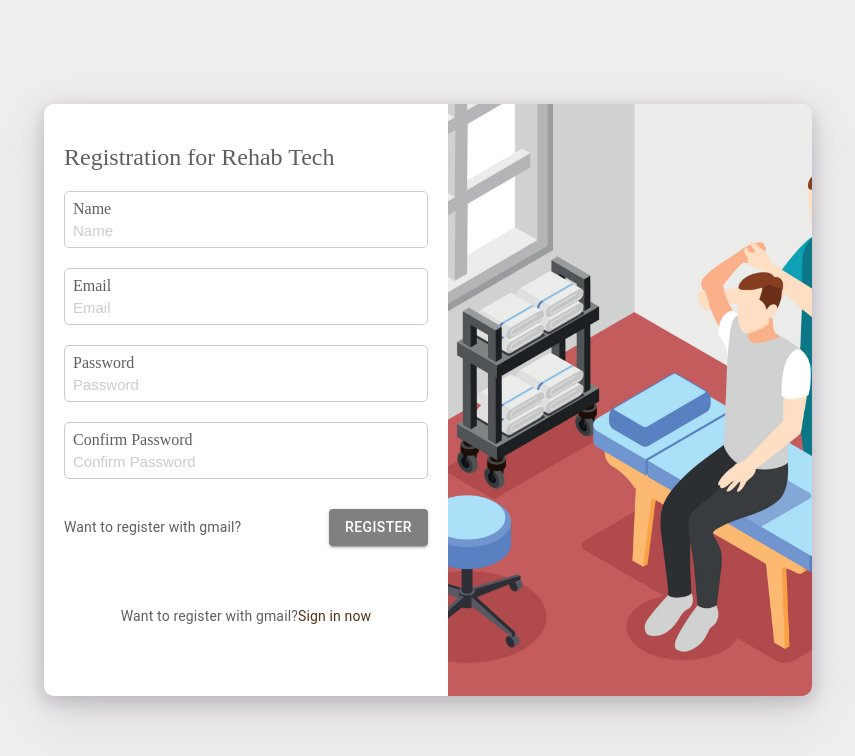
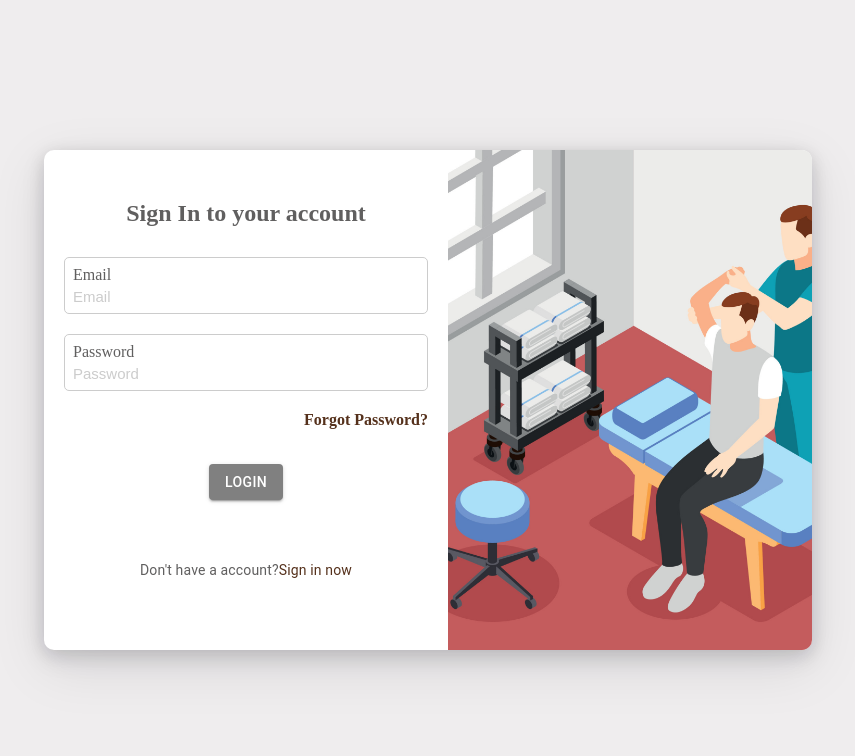
Before and after one commit to Muhammadjamil556/RehabTech, a React (Create React App) app: page / in a window 1280 px wide. Shown: the top 756 px of the page, without its empty margins (212-1067 px from the left). Built offline with nearby package versions, Linux system fonts and the light colour scheme.

Commit message:
login page created

```diff
--- a/src/App.js
+++ b/src/App.js
@@ -1,9 +1,9 @@
-import { Registration } from "./components/registration";
+import { Login } from "./components/login";
 
 function App() {
   return (
     <div className="App">
-      <Registration />
+      <Login />
     </div>
   );
 }
--- a/src/components/login/index.js
+++ b/src/components/login/index.js
@@ -1,7 +1,181 @@
 import React from "react";
 
-const index = () => {
-  return <div>index</div>;
+import image1 from "../../assets/physiotherapy-and-rehabilitation-background-vector.jpg";
+import { makeStyles } from "@mui/styles";
+import { Box, Typography } from "@mui/material";
+import Button from "@mui/material/Button";
+
+export const Login = () => {
+  const classes = useStyles();
+  return (
+    <>
+      <div className={classes.container}>
+        <div className={classes.module}>
+          <div className={classes.moduleContainer}>
+            <div className={classes.leftModule}>
+              <Box sx={{ margin: "30px 0px 30px 0px" }}>
+                <h2 className={classes.heading}>Sign In to your account</h2>
+              </Box>
+              <form>
+                <div className={classes.formContainer}>
+                  <Box className={classes.inputBlock}>
+                    <label>Email</label>
+                    <input
+                      type="email"
+                      name="email"
+                      autoComplete="off"
+                      id="email"
+                      placeholder="Email"
+                      className={classes.inputField}
+                    />
+                  </Box>
+                  <Box className={classes.inputBlock}>
+                    <label>Password</label>
+                    <input
+                      type="password"
+                      autoComplete="off"
+                      name="password"
+                      id="password"
+                      placeholder="Password"
+                      className={classes.inputField}
+                    />
+                  </Box>
+
+                  <Box
+                    sx={{
+                      display: "flex",
+                      alignItems: "center",
+                      justifyContent: "end",
+                      fontWeight: "bold",
+                      marginBottom: "25px",
+                    }}
+                  >
+                    <a
+                      href="https://www.w3schools.com"
+                      className={classes.aTag}
+                      sx={{
+                        fontWeight: "bold",
+                        cursor: "pointer",
+                      }}
+                      variant="body2"
+                    >
+                      Forgot Password?
+                    </a>
+                  </Box>
+                  <Box sx={{ display: "flex", justifyContent: "center" }}>
+                    {" "}
+                    <Button
+                      sx={{ background: "grey", margin: "10px 0px" }}
+                      variant="contained"
+                    >
+                      Login
+                    </Button>
+                  </Box>
+
+                  <Box sx={{ margin: "50px 0px", textAlign: "center" }}>
+                    <Typography variant="body2">
+                      Don't have a account?
+                      <a
+                        href="https://www.w3schools.com"
+                        className={classes.aTag}
+                      >
+                        Sign in now{" "}
+                      </a>
+                    </Typography>
+                  </Box>
+                </div>
+              </form>
+            </div>
+            <Box className={classes.rightModule}>
+              <img className={classes.imgContainer} src={image1} alt="pic" />
+            </Box>
+          </div>
+        </div>
+      </div>
+    </>
+  );
 };
 
-export default index;
+const useStyles = makeStyles((theme) => ({
+  container: {
+    position: "fixed",
+    top: 0,
+    left: 0,
+    right: 0,
+    bottom: 0,
+    backgroundColor: "#efedee",
+    display: "flex",
+    justifyContent: "center",
+    alignItems: "center",
+    color: "rgb(96, 95, 95)",
+  },
+  module: {
+    width: "100%",
+    // height: '60px',  // Commented out height property
+    background: "rgba(51, 51, 51, 0.5)",
+    display: "flex",
+    flexDirection: "column",
+    alignItems: "center",
+    justifyContent: "center",
+    transition: "0.4s",
+  },
+  moduleContainer: {
+    boxShadow:
+      "rgba(17, 17, 26, 0.1) 0px 4px 16px, rgba(17, 17, 26, 0.1) 0px 8px 24px, rgba(17, 17, 26, 0.1) 0px 16px 56px",
+    display: "flex",
+    maxWidth: "60vw",
+    width: "100%",
+    borderRadius: "10px",
+    overflow: "hidden",
+    position: "absolute",
+    transitionDuration: "0.3s",
+    background: "#fff",
+  },
+  heading: {
+    fontWeight: "bold",
+    textAlign: "center",
+  },
+  imgContainer: {
+    width: "100%",
+    height: "100%",
+    borderRadius: "0px 3px 3px 0px",
+    objectFit: "cover",
+  },
+
+  rightModule: {
+    overflow: " hidden",
+    flex: 2,
+  },
+  leftModule: {
+    flex: 2,
+    padding: "20px 20px 20px",
+    opacity: 1,
+    transitionDuration: "0.5s",
+  },
+  inputBlock: {
+    display: "flex",
+    flexDirection: "column",
+    border: "1px solid #ccc",
+    borderRadius: "5px",
+    padding: "8px",
+    marginBottom: "20px",
+  },
+
+  inputField: {
+    outline: 0,
+    border: 0,
+    padding: "4px 0 0",
+    fontSize: "15px",
+    color: "rgb(132, 131, 132)",
+    opacity: 1,
+    "&::-moz-placeholder": { color: "#ccc", opacity: 1 },
+    "&:-ms-input-placeholder": { color: "#ccc", opacity: 1 },
+    "&::placeholder": { color: "#ccc", opacity: 1 },
+    "&:focus-within": { borderColor: "#8c7569" },
+    "&focus-within .input-label": { color: "rgba(140, 117, 105, 0.8)" },
+  },
+  aTag: {
+    textDecoration: "none",
+    color: "#55311c",
+  },
+}));
```
